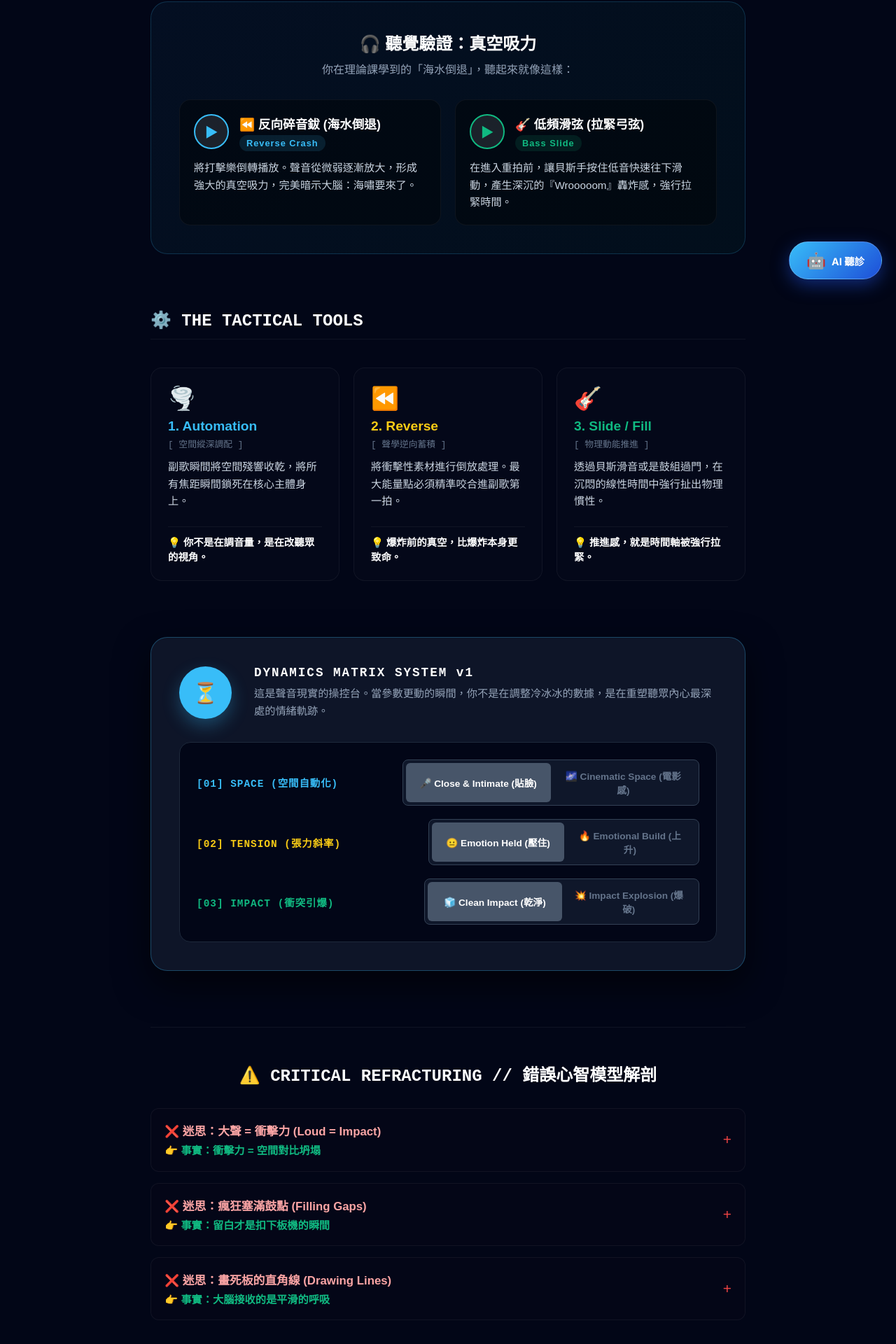
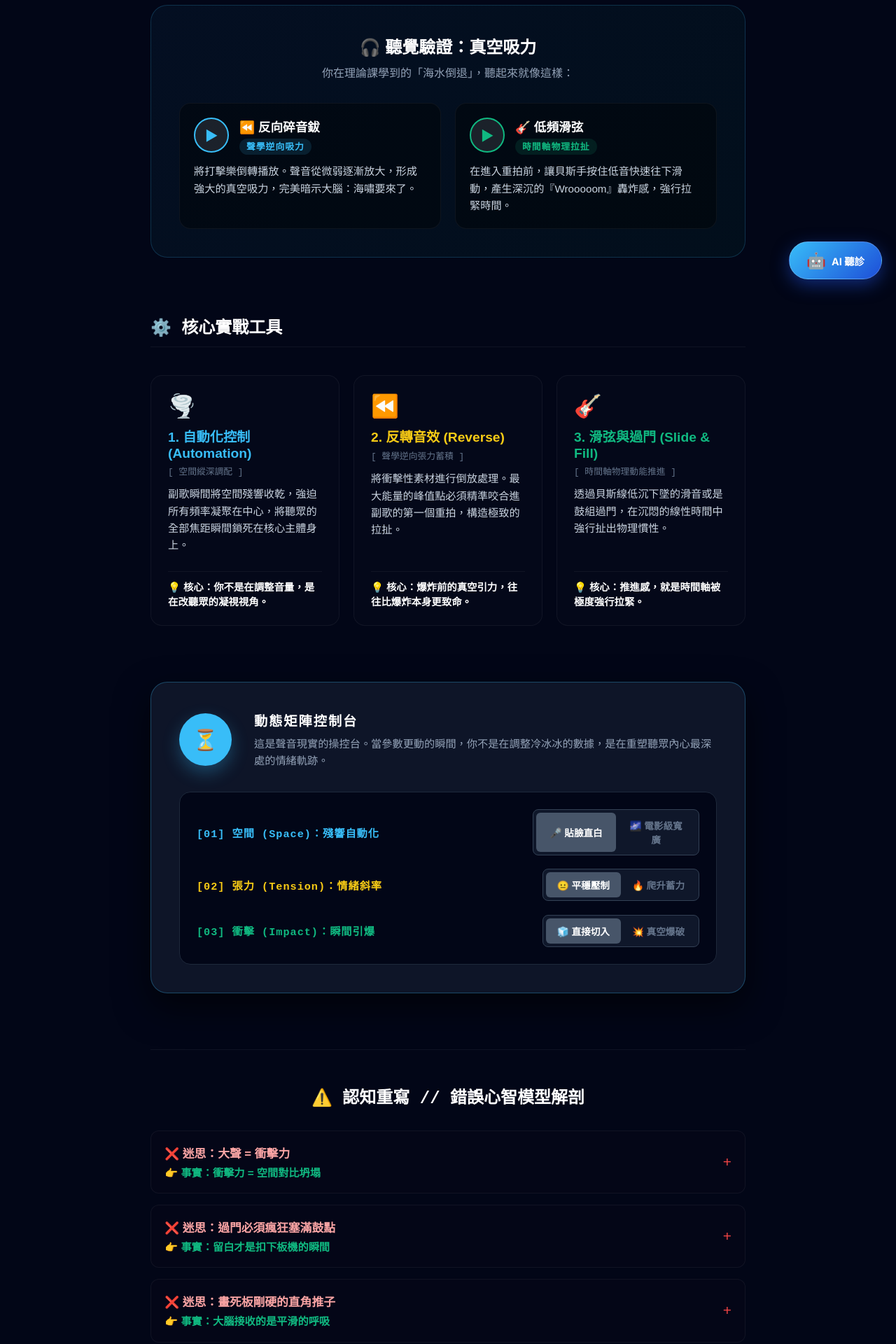
Before and after one commit to lifreedomstudio/lifreedom-studio, a Next.js app: page /courses/arrangement/dynamics-lab in a window 1280 px wide. Shown: the part 376-2296 px from the top of the page at 70% size. Built offline with nearby package versions, Linux system fonts and the light colour scheme.

Commit message:
Fix all mobile layouts and font sizes

```diff
--- a/src/app/courses/arrangement/dynamics-lab/page.tsx
+++ b/src/app/courses/arrangement/dynamics-lab/page.tsx
@@ -60,6 +60,7 @@ const UltimateDemoPlayer = ({ isMobile }: { isMobile: boolean }) => {
     const [isPlaying, setIsPlaying] = useState(false);
     const [isLoading, setIsLoading] = useState(true);
 
+    // 內部狀態變數維持英文（方便邏輯判斷），但顯示給學員的文字全改中文
     const [automationMode, setAutomationMode] = useState<'Dry' | 'Wide'>('Dry');
     const [tensionMode, setTensionMode] = useState<'Flat' | 'Rising'>('Flat');
     const [fillMode, setFillMode] = useState<'NoFill' | 'WithFill'>('NoFill');
@@ -123,7 +124,7 @@ const UltimateDemoPlayer = ({ isMobile }: { isMobile: boolean }) => {
                     {isLoading ? '⏳' : isPlaying ? '⏸' : '▶'}
                 </button>
                 <div style={{ textAlign: 'left', flex: 1 }}>
-                    <h4 style={{ margin: '0 0 8px 0', color: '#fff', fontSize: '1.1rem', letterSpacing: '2px', fontFamily: 'monospace' }}>DYNAMICS MATRIX SYSTEM v1</h4>
+                    <h4 style={{ margin: '0 0 8px 0', color: '#fff', fontSize: '1.2rem', letterSpacing: '2px', fontFamily: 'monospace' }}>動態矩陣控制台</h4>
                     <p style={{ margin: 0, color: '#94a3b8', fontSize: '0.95rem', lineHeight: '1.6' }}>
                         這是聲音現實的操控台。當參數更動的瞬間，你不是在調整冷冰冰的數據，是在重塑聽眾內心最深處的情緒軌跡。
                     </p>
@@ -131,44 +132,47 @@ const UltimateDemoPlayer = ({ isMobile }: { isMobile: boolean }) => {
             </div>
 
             <div style={{ display: 'flex', flexDirection: 'column', gap: '1.2rem', background: '#020617', padding: '1.5rem', borderRadius: '16px', border: '1px solid #1e293b' }}>
+
+                {/* 1. 空間控制 */}
                 <div style={{ display: 'flex', flexDirection: isMobile ? 'column' : 'row', justifyContent: 'space-between', alignItems: isMobile ? 'flex-start' : 'center', gap: '10px' }}>
-                    <span style={{ fontSize: '0.9rem', fontWeight: 'bold', color: '#38bdf8', fontFamily: 'monospace', letterSpacing: '1px' }}>[01] SPACE (空間自動化)</span>
+                    <span style={{ fontSize: '0.95rem', fontWeight: 'bold', color: '#38bdf8', fontFamily: 'monospace', letterSpacing: '1px' }}>[01] 空間 (Space)：殘響自動化</span>
                     <div style={{ display: 'flex', background: '#0f172a', padding: '4px', borderRadius: '8px', border: '1px solid #334155', width: isMobile ? '100%' : 'auto' }}>
                         <button onClick={() => setAutomationMode('Dry')} style={{ flex: 1, padding: '8px 16px', border: 'none', borderRadius: '6px', cursor: 'pointer', fontSize: '0.85rem', fontWeight: 'bold', background: automationMode === 'Dry' ? '#475569' : 'transparent', color: automationMode === 'Dry' ? '#fff' : '#64748b', transition: 'all 0.2s' }}>
-                            🎤 Close & Intimate (貼臉)
+                            🎤 貼臉直白
                         </button>
                         <button onClick={() => setAutomationMode('Wide')} style={{ flex: 1, padding: '8px 16px', border: 'none', borderRadius: '6px', cursor: 'pointer', fontSize: '0.85rem', fontWeight: 'bold', background: automationMode === 'Wide' ? '#38bdf8' : 'transparent', color: automationMode === 'Wide' ? '#020617' : '#64748b', transition: 'all 0.2s' }}>
-                            🌌 Cinematic Space (電影感)
+                            🌌 電影級寬廣
                         </button>
                     </div>
                 </div>
 
+                {/* 2. 張力控制 */}
                 <div style={{ display: 'flex', flexDirection: isMobile ? 'column' : 'row', justifyContent: 'space-between', alignItems: isMobile ? 'flex-start' : 'center', gap: '10px' }}>
-                    <span style={{ fontSize: '0.9rem', fontWeight: 'bold', color: '#facc15', fontFamily: 'monospace', letterSpacing: '1px' }}>[02] TENSION (張力斜率)</span>
+                    <span style={{ fontSize: '0.95rem', fontWeight: 'bold', color: '#facc15', fontFamily: 'monospace', letterSpacing: '1px' }}>[02] 張力 (Tension)：情緒斜率</span>
                     <div style={{ display: 'flex', background: '#0f172a', padding: '4px', borderRadius: '8px', border: '1px solid #334155', width: isMobile ? '100%' : 'auto' }}>
                         <button onClick={() => setTensionMode('Flat')} style={{ flex: 1, padding: '8px 16px', border: 'none', borderRadius: '6px', cursor: 'pointer', fontSize: '0.85rem', fontWeight: 'bold', background: tensionMode === 'Flat' ? '#475569' : 'transparent', color: tensionMode === 'Flat' ? '#fff' : '#64748b', transition: 'all 0.2s' }}>
-                            😐 Emotion Held (壓住)
+                            😐 平穩壓制
                         </button>
                         <button onClick={() => setTensionMode('Rising')} style={{ flex: 1, padding: '8px 16px', border: 'none', borderRadius: '6px', cursor: 'pointer', fontSize: '0.85rem', fontWeight: 'bold', background: tensionMode === 'Rising' ? '#facc15' : 'transparent', color: tensionMode === 'Rising' ? '#020617' : '#64748b', transition: 'all 0.2s' }}>
-                            🔥 Emotional Build (上升)
+                            🔥 爬升蓄力
                         </button>
                     </div>
                 </div>
 
+                {/* 3. 衝擊控制 */}
                 <div style={{ display: 'flex', flexDirection: isMobile ? 'column' : 'row', justifyContent: 'space-between', alignItems: isMobile ? 'flex-start' : 'center', gap: '10px' }}>
-                    <span style={{ fontSize: '0.9rem', fontWeight: 'bold', color: '#10b981', fontFamily: 'monospace', letterSpacing: '1px' }}>[03] IMPACT (衝突引爆)</span>
+                    <span style={{ fontSize: '0.95rem', fontWeight: 'bold', color: '#10b981', fontFamily: 'monospace', letterSpacing: '1px' }}>[03] 衝擊 (Impact)：瞬間引爆</span>
                     <div style={{ display: 'flex', background: '#0f172a', padding: '4px', borderRadius: '8px', border: '1px solid #334155', width: isMobile ? '100%' : 'auto' }}>
                         <button onClick={() => setFillMode('NoFill')} style={{ flex: 1, padding: '8px 16px', border: 'none', borderRadius: '6px', cursor: 'pointer', fontSize: '0.85rem', fontWeight: 'bold', background: fillMode === 'NoFill' ? '#475569' : 'transparent', color: fillMode === 'NoFill' ? '#fff' : '#64748b', transition: 'all 0.2s' }}>
-                            🧊 Clean Impact (乾淨)
+                            🧊 直接切入
                         </button>
                         <button onClick={() => setFillMode('WithFill')} style={{ flex: 1, padding: '8px 16px', border: 'none', borderRadius: '6px', cursor: 'pointer', fontSize: '0.85rem', fontWeight: 'bold', background: fillMode === 'WithFill' ? '#10b981' : 'transparent', color: fillMode === 'WithFill' ? '#020617' : '#64748b', transition: 'all 0.2s' }}>
-                            💥 Impact Explosion (爆破)
+                            💥 真空爆破
                         </button>
                     </div>
                 </div>
             </div>
 
-            <audio ref={audioRef} onCanPlay={() => setIsLoading(false)} onEnded={() => setIsPlaying(false)} />
         </div>
     );
 };
@@ -199,7 +203,7 @@ export default function DynamicsLabPage() {
 
                 <header style={{ textAlign: 'center' }}>
                     <div style={{ color: '#10b981', fontSize: '0.9rem', fontWeight: 'bold', letterSpacing: '4px', marginBottom: '1rem', fontFamily: 'monospace' }}>
-                        PRACTICAL TOOLBOX // MODULE 04
+                        實戰工具箱 // 模組 04
                     </div>
                     <h1 style={{ fontSize: isMobile ? '2.2rem' : '3.5rem', fontWeight: '900', margin: '0 0 1rem 0', color: '#fff' }}>
                         現在，把情緒做出來
@@ -209,7 +213,7 @@ export default function DynamicsLabPage() {
                     </p>
                 </header>
 
-                {/* 💡 修正：把聽覺驗證移到 Lab 頁面，作為實戰的第一步！ */}
+                {/* 聽覺驗證區塊 */}
                 <section style={{ background: 'linear-gradient(135deg, rgba(56, 189, 248, 0.05), rgba(16, 185, 129, 0.05))', padding: isMobile ? '1.5rem' : '2.5rem', borderRadius: '24px', border: '1px solid rgba(56, 189, 248, 0.2)' }}>
                     <div style={{ textAlign: 'center', marginBottom: '2rem' }}>
                         <h2 style={{ fontSize: '1.5rem', fontWeight: '900', color: '#fff', margin: '0 0 8px 0' }}>🎧 聽覺驗證：真空吸力</h2>
@@ -217,16 +221,16 @@ export default function DynamicsLabPage() {
                     </div>
                     <div style={{ display: 'grid', gridTemplateColumns: isMobile ? '1fr' : '1fr 1fr', gap: '20px' }}>
                         <TransitionCard
-                            title="反向碎音鈸 (海水倒退)"
-                            subtitle="Reverse Crash"
+                            title="反向碎音鈸"
+                            subtitle="聲學逆向吸力"
                             desc="將打擊樂倒轉播放。聲音從微弱逐漸放大，形成強大的真空吸力，完美暗示大腦：海嘯要來了。"
                             audioSrc="/audio/reverse-crash.mp3"
                             color="#38bdf8"
                             icon="⏪"
                         />
                         <TransitionCard
-                            title="低頻滑弦 (拉緊弓弦)"
-                            subtitle="Bass Slide"
+                            title="低頻滑弦"
+                            subtitle="時間軸物理拉扯"
                             desc="在進入重拍前，讓貝斯手按住低音快速往下滑動，產生深沉的『Wrooooom』轟炸感，強行拉緊時間。"
                             audioSrc="/audio/bass-slide.mp3"
                             color="#10b981"
@@ -237,38 +241,38 @@ export default function DynamicsLabPage() {
 
                 <section style={{ display: 'flex', flexDirection: 'column', gap: '2.5rem' }}>
                     <h2 style={{ fontSize: '1.5rem', fontWeight: '900', color: '#fff', fontFamily: 'monospace', borderBottom: '1px solid rgba(255,255,255,0.05)', paddingBottom: '12px' }}>
-                        ⚙️ THE TACTICAL TOOLS
+                        ⚙️ 核心實戰工具
                     </h2>
 
                     <div style={{ display: 'grid', gridTemplateColumns: isMobile ? '1fr' : '1fr 1fr 1fr', gap: '20px' }}>
                         <div style={{ background: 'rgba(255,255,255,0.01)', border: '1px solid rgba(255,255,255,0.05)', padding: '1.5rem', borderRadius: '16px', display: 'flex', flexDirection: 'column', justifyContent: 'space-between' }}>
                             <div>
                                 <div style={{ fontSize: '2rem', marginBottom: '10px' }}>🌪️</div>
-                                <h3 style={{ color: '#38bdf8', fontSize: '1.2rem', fontWeight: 'bold', margin: '0 0 4px 0' }}>1. Automation</h3>
+                                <h3 style={{ color: '#38bdf8', fontSize: '1.2rem', fontWeight: 'bold', margin: '0 0 4px 0' }}>1. 自動化控制 (Automation)</h3>
                                 <span style={{ fontSize: '0.8rem', color: '#64748b', display: 'block', marginBottom: '12px', fontFamily: 'monospace' }}>[ 空間縱深調配 ]</span>
-                                <p style={{ color: '#cbd5e1', fontSize: '0.95rem', lineHeight: '1.6', margin: 0 }}>副歌瞬間將空間殘響收乾，將所有焦距瞬間鎖死在核心主體身上。</p>
+                                <p style={{ color: '#cbd5e1', fontSize: '0.95rem', lineHeight: '1.6', margin: 0 }}>副歌瞬間將空間殘響收乾，強迫所有頻率凝聚在中心，將聽眾的全部焦距瞬間鎖死在核心主體身上。</p>
                             </div>
-                            <span style={{ color: '#fff', fontSize: '0.9rem', fontWeight: 'bold', marginTop: '1.5rem', borderTop: '1px solid rgba(255,255,255,0.05)', paddingTop: '10px', display: 'block' }}>💡 你不是在調音量，是在改聽眾的視角。</span>
+                            <span style={{ color: '#fff', fontSize: '0.9rem', fontWeight: 'bold', marginTop: '1.5rem', borderTop: '1px solid rgba(255,255,255,0.05)', paddingTop: '10px', display: 'block' }}>💡 核心：你不是在調整音量，是在改聽眾的凝視視角。</span>
                         </div>
 
                         <div style={{ background: 'rgba(255,255,255,0.01)', border: '1px solid rgba(255,255,255,0.05)', padding: '1.5rem', borderRadius: '16px', display: 'flex', flexDirection: 'column', justifyContent: 'space-between' }}>
                             <div>
                                 <div style={{ fontSize: '2rem', marginBottom: '10px' }}>⏪</div>
-                                <h3 style={{ color: '#facc15', fontSize: '1.2rem', fontWeight: 'bold', margin: '0 0 4px 0' }}>2. Reverse</h3>
-                                <span style={{ fontSize: '0.8rem', color: '#64748b', display: 'block', marginBottom: '12px', fontFamily: 'monospace' }}>[ 聲學逆向蓄積 ]</span>
-                                <p style={{ color: '#cbd5e1', fontSize: '0.95rem', lineHeight: '1.6', margin: 0 }}>將衝擊性素材進行倒放處理。最大能量點必須精準咬合進副歌第一拍。</p>
+                                <h3 style={{ color: '#facc15', fontSize: '1.2rem', fontWeight: 'bold', margin: '0 0 4px 0' }}>2. 反轉音效 (Reverse)</h3>
+                                <span style={{ fontSize: '0.8rem', color: '#64748b', display: 'block', marginBottom: '12px', fontFamily: 'monospace' }}>[ 聲學逆向張力蓄積 ]</span>
+                                <p style={{ color: '#cbd5e1', fontSize: '0.95rem', lineHeight: '1.6', margin: 0 }}>將衝擊性素材進行倒放處理。最大能量的峰值點必須精準咬合進副歌的第一個重拍，構造極致的拉扯。</p>
                             </div>
-                            <span style={{ color: '#fff', fontSize: '0.9rem', fontWeight: 'bold', marginTop: '1.5rem', borderTop: '1px solid rgba(255,255,255,0.05)', paddingTop: '10px', display: 'block' }}>💡 爆炸前的真空，比爆炸本身更致命。</span>
+                            <span style={{ color: '#fff', fontSize: '0.9rem', fontWeight: 'bold', marginTop: '1.5rem', borderTop: '1px solid rgba(255,255,255,0.05)', paddingTop: '10px', display: 'block' }}>💡 核心：爆炸前的真空引力，往往比爆炸本身更致命。</span>
                         </div>
 
                         <div style={{ background: 'rgba(255,255,255,0.01)', border: '1px solid rgba(255,255,255,0.05)', padding: '1.5rem', borderRadius: '16px', display: 'flex', flexDirection: 'column', justifyContent: 'space-between' }}>
                             <div>
                                 <div style={{ fontSize: '2rem', marginBottom: '10px' }}>🎸</div>
-                                <h3 style={{ color: '#10b981', fontSize: '1.2rem', fontWeight: 'bold', margin: '0 0 4px 0' }}>3. Slide / Fill</h3>
-                                <span style={{ fontSize: '0.8rem', color: '#64748b', display: 'block', marginBottom: '12px', fontFamily: 'monospace' }}>[ 物理動能推進 ]</span>
-                                <p style={{ color: '#cbd5e1', fontSize: '0.95rem', lineHeight: '1.6', margin: 0 }}>透過貝斯滑音或是鼓組過門，在沉悶的線性時間中強行扯出物理慣性。</p>
+                                <h3 style={{ color: '#10b981', fontSize: '1.2rem', fontWeight: 'bold', margin: '0 0 4px 0' }}>3. 滑弦與過門 (Slide & Fill)</h3>
+                                <span style={{ fontSize: '0.8rem', color: '#64748b', display: 'block', marginBottom: '12px', fontFamily: 'monospace' }}>[ 時間軸物理動能推進 ]</span>
+                                <p style={{ color: '#cbd5e1', fontSize: '0.95rem', lineHeight: '1.6', margin: 0 }}>透過貝斯線低沉下墜的滑音或是鼓組過門，在沉悶的線性時間中強行扯出物理慣性。</p>
                             </div>
-                            <span style={{ color: '#fff', fontSize: '0.9rem', fontWeight: 'bold', marginTop: '1.5rem', borderTop: '1px solid rgba(255,255,255,0.05)', paddingTop: '10px', display: 'block' }}>💡 推進感，就是時間軸被強行拉緊。</span>
+                            <span style={{ color: '#fff', fontSize: '0.9rem', fontWeight: 'bold', marginTop: '1.5rem', borderTop: '1px solid rgba(255,255,255,0.05)', paddingTop: '10px', display: 'block' }}>💡 核心：推進感，就是時間軸被極度強行拉緊。</span>
                         </div>
                     </div>
                 </section>
@@ -279,21 +283,22 @@ export default function DynamicsLabPage() {
 
                 <section style={{ borderTop: '1px solid rgba(255,255,255,0.05)', paddingTop: '3rem' }}>
                     <h2 style={{ fontSize: '1.5rem', fontWeight: '900', color: '#fff', marginBottom: '2rem', textAlign: 'center', fontFamily: 'monospace' }}>
-                        ⚠️ CRITICAL REFRACTURING // 錯誤心智模型解剖
+                        ⚠️ 認知重寫 // 錯誤心智模型解剖
                     </h2>
 
                     <div style={{ display: 'flex', flexDirection: 'column', gap: '1rem' }}>
+
                         <div style={{ background: 'rgba(239, 68, 68, 0.01)', borderRadius: '12px', border: openTrap === 't1' ? '1px solid #ef4444' : '1px solid rgba(255,255,255,0.05)', overflow: 'hidden', transition: 'all 0.2s' }}>
                             <div onClick={() => setOpenTrap(openTrap === 't1' ? null : 't1')} style={{ padding: '1.2rem', display: 'flex', justifyContent: 'space-between', alignItems: 'center', cursor: 'pointer' }}>
                                 <div>
-                                    <span style={{ fontWeight: 'bold', color: '#fca5a5', fontSize: '1.05rem', display: 'block', marginBottom: '4px' }}>❌ 迷思：大聲 = 衝擊力 (Loud = Impact)</span>
+                                    <span style={{ fontWeight: 'bold', color: '#fca5a5', fontSize: '1.05rem', display: 'block', marginBottom: '4px' }}>❌ 迷思：大聲 = 衝擊力</span>
                                     <span style={{ color: '#10b981', fontWeight: 'bold', fontSize: '0.95rem' }}>👉 事實：衝擊力 = 空間對比坍塌</span>
                                 </div>
                                 <span style={{ color: '#ef4444', fontSize: '1.3rem' }}>{openTrap === 't1' ? '−' : '+'}</span>
                             </div>
                             {openTrap === 't1' && (
                                 <div style={{ padding: '0 1.2rem 1.2rem 1.2rem', color: '#cbd5e1', fontSize: '0.95rem', lineHeight: '1.7', borderTop: '1px solid rgba(239,68,68,0.1)', paddingTop: '1rem' }}>
-                                    不要再盲目推高副歌音量，那只會換來廉價的疲勞。試著把主歌做得更低，副歌撞進來那一瞬間的對比坍塌，才是爆炸感的源頭。
+                                    不要再盲目去推高副歌音量，那只會換來廉價的疲勞。動態是「比較」出來的，試著把主歌做得更低、更安靜，副歌撞進來那一瞬間的對比坍塌，才是爆炸感的源頭。
                                 </div>
                             )}
                         </div>
@@ -301,14 +306,14 @@ export default function DynamicsLabPage() {
                         <div style={{ background: 'rgba(239, 68, 68, 0.01)', borderRadius: '12px', border: openTrap === 't2' ? '1px solid #ef4444' : '1px solid rgba(255,255,255,0.05)', overflow: 'hidden', transition: 'all 0.2s' }}>
                             <div onClick={() => setOpenTrap(openTrap === 't2' ? null : 't2')} style={{ padding: '1.2rem', display: 'flex', justifyContent: 'space-between', alignItems: 'center', cursor: 'pointer' }}>
                                 <div>
-                                    <span style={{ fontWeight: 'bold', color: '#fca5a5', fontSize: '1.05rem', display: 'block', marginBottom: '4px' }}>❌ 迷思：瘋狂塞滿鼓點 (Filling Gaps)</span>
+                                    <span style={{ fontWeight: 'bold', color: '#fca5a5', fontSize: '1.05rem', display: 'block', marginBottom: '4px' }}>❌ 迷思：過門必須瘋狂塞滿鼓點</span>
                                     <span style={{ color: '#10b981', fontWeight: 'bold', fontSize: '0.95rem' }}>👉 事實：留白才是扣下板機的瞬間</span>
                                 </div>
                                 <span style={{ color: '#ef4444', fontSize: '1.3rem' }}>{openTrap === 't2' ? '−' : '+'}</span>
                             </div>
                             {openTrap === 't2' && (
                                 <div style={{ padding: '0 1.2rem 1.2rem 1.2rem', color: '#cbd5e1', fontSize: '0.95rem', lineHeight: '1.7', borderTop: '1px solid rgba(239,68,68,0.1)', paddingTop: '1rem' }}>
-                                    你在愚蠢地填空，但大師在精準地留白。砸下重音前的 0.3 秒「斷片（Silence Gap）」，會強迫聽眾大腦瞬間屏息，那才是決定爆發力死活的致命開關。
+                                    很多新手在導歌結尾拼命填滿所有音符，生怕露出一點空隙。你在愚蠢地填空，但大師在精準地留白。砸下副歌重音前的 0.3 秒「真空斷片」，會強迫聽眾大腦瞬間屏息，那才是決定爆發力死活的致命開關。
                                 </div>
                             )}
                         </div>
@@ -316,17 +321,17 @@ export default function DynamicsLabPage() {
                         <div style={{ background: 'rgba(239, 68, 68, 0.01)', borderRadius: '12px', border: openTrap === 't3' ? '1px solid #ef4444' : '1px solid rgba(255,255,255,0.05)', overflow: 'hidden', transition: 'all 0.2s' }}>
                             <div onClick={() => setOpenTrap(openTrap === 't3' ? null : 't3')} style={{ padding: '1.2rem', display: 'flex', justifyContent: 'space-between', alignItems: 'center', cursor: 'pointer' }}>
                                 <div>
-                                    <span style={{ fontWeight: 'bold', color: '#fca5a5', fontSize: '1.05rem', display: 'block', marginBottom: '4px' }}>❌ 迷思：畫死板的直角線 (Drawing Lines)</span>
+                                    <span style={{ fontWeight: 'bold', color: '#fca5a5', fontSize: '1.05rem', display: 'block', marginBottom: '4px' }}>❌ 迷思：畫死板剛硬的直角推子</span>
                                     <span style={{ color: '#10b981', fontWeight: 'bold', fontSize: '0.95rem' }}>👉 事實：大腦接收的是平滑的呼吸</span>
                                 </div>
                                 <span style={{ color: '#ef4444', fontSize: '1.3rem' }}>{openTrap === 't3' ? '−' : '+'}</span>
                             </div>
                             {openTrap === 't3' && (
                                 <div style={{ padding: '0 1.2rem 1.2rem 1.2rem', color: '#cbd5e1', fontSize: '0.95rem', lineHeight: '1.7', borderTop: '1px solid rgba(239,68,68,0.1)', paddingTop: '1rem', whiteSpace: 'pre-line' }}>
-                                    在軟體裡畫自動化（Automation）如果都用直角推上去，會帶來極其粗糙的工業機械感。你以為在畫線，但聽眾敏銳的耳朵在聽曲線的起伏。
+                                    在軟體裡畫自動化控制如果都用直角推上去，會帶來極其粗糙的工業機械感。你自以為在畫線，但聽眾敏銳的耳朵在聽曲線的起伏。必須用貝茲曲線做平滑過渡。
                                     {"\n\n"}
-                                    <strong>🔥 製作人的黑盒秘密：</strong>
-                                    在業界混音中，許多資深混音師會在進副歌的那一瞬間，偷偷用 Automation 把「總輸出（Master Fader）」平滑拉高 0.5dB。這個幅度微弱到無法察覺，但大腦接收到物理能量的擴張，會主動告訴自己：「這段的情緒簡直太神了！」這就是透過錯覺操控潛意識的魔法。
+                                    <strong>🔥 製作人不會公開的黑盒秘密：</strong>
+                                    在業界混音中，許多資深混音師會在歌曲進副歌的那一瞬間，偷偷利用線性的自動化控制把「總輸出母帶推桿」平滑地往上推高 0.5dB 到 1dB。這個幅度微弱到聽眾根本無法察覺是音量變大，但他們的大腦接收到物理能量的擴張，會主動釋放多巴胺，告訴自己：「這段的情緒簡直太激昂、太神了！」這就是透過錯覺操控潛意識的聲學魔法。
                                 </div>
                             )}
                         </div>
@@ -336,7 +341,7 @@ export default function DynamicsLabPage() {
 
                 <footer style={{ textAlign: 'center', paddingBottom: '3rem', borderTop: '1px solid rgba(255,255,255,0.05)', paddingTop: '4rem' }}>
                     <div style={{ color: '#22c55e', fontSize: '0.9rem', fontWeight: 'bold', letterSpacing: '3px', marginBottom: '1rem', fontFamily: 'monospace' }}>
-                        ARRANGEMENT MODULE COMPLETE // LEVEL PASSED
+                        編配模組完成 // 成功通關
                     </div>
                     <h2 style={{ fontSize: '2rem', fontWeight: '900', color: '#fff', marginBottom: '1.5rem' }}>
                         你已成功通關「結構與編配」全模組
```
Also changed, not shown: src/app/courses/arrangement/dynamics-theory/page.tsx (+62 -29 lines).
